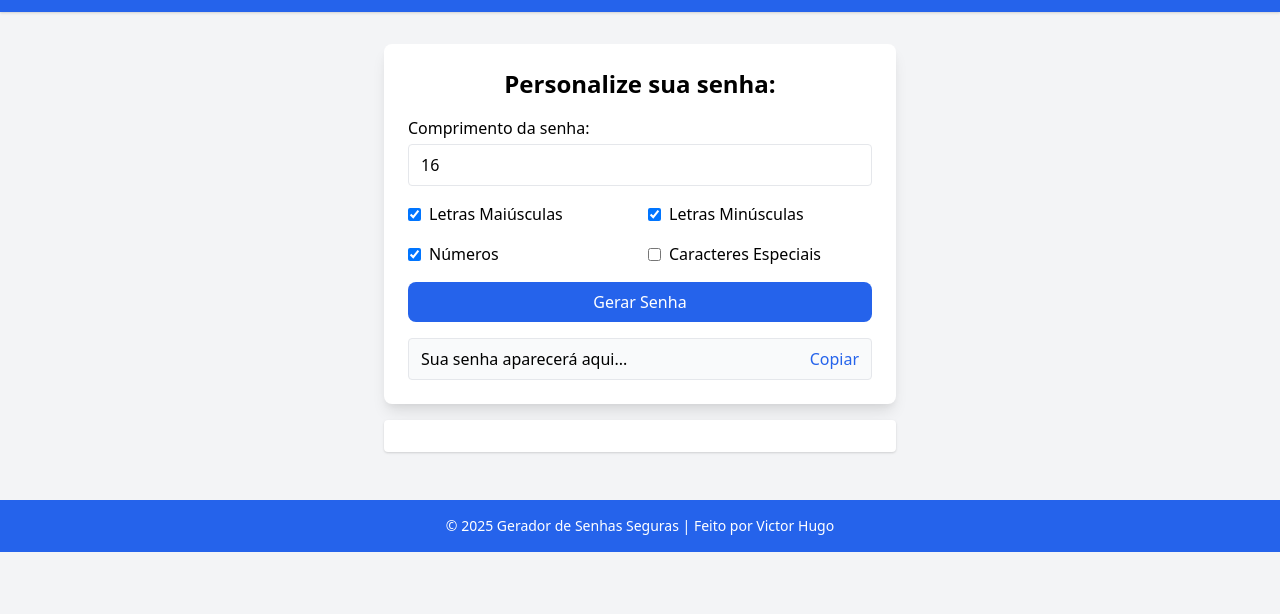
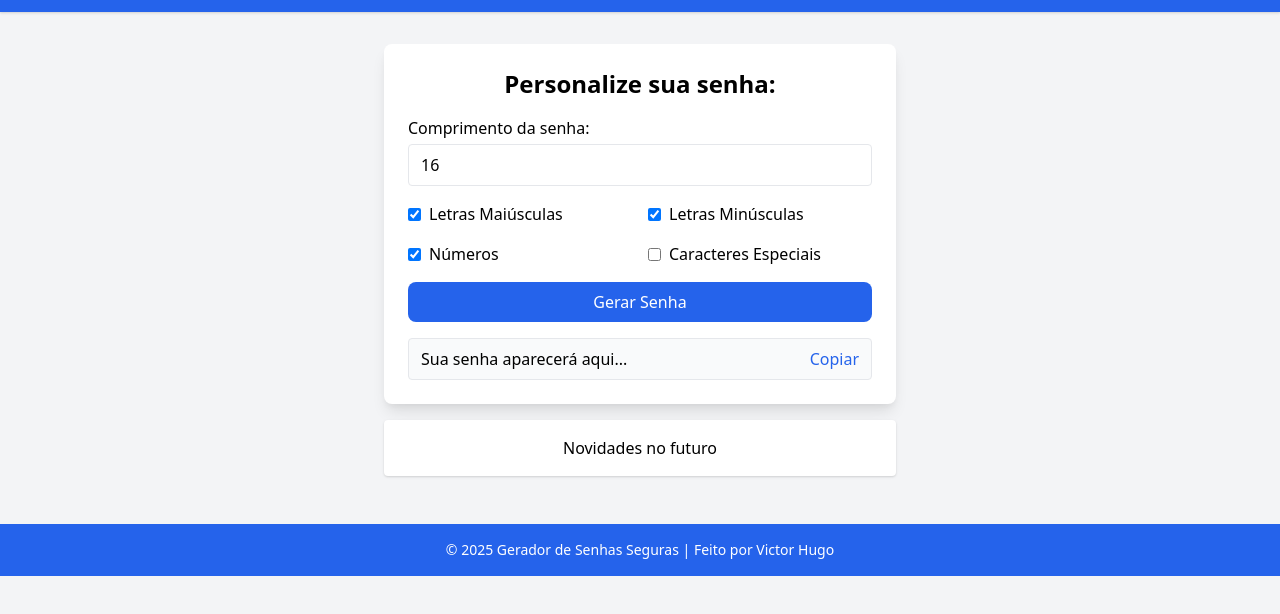
Before and after one commit to yVector-Dev/Gerador-de-senhas, a plain HTML site: page index.html in a window 1280 px wide. Shown: the part 76-690 px from the top of the page. Drawn offline with nearby package versions, Linux system fonts and the light colour scheme; some packages are replaced by stand-ins of ours; a script that the page names is missing.

Commit message:
Update index.html

```diff
--- a/index.html
+++ b/index.html
@@ -80,7 +80,7 @@
 		'params' : {}
 	};
 </script>
-<script type="text/javascript" src="//www.highperformanceformat.com/9e3cb3fa05e5325c959a3d065200d10f/invoke.js"></script></p>
+     <p>Novidades no futuro</p>
             </div>
         </div>
 
```
